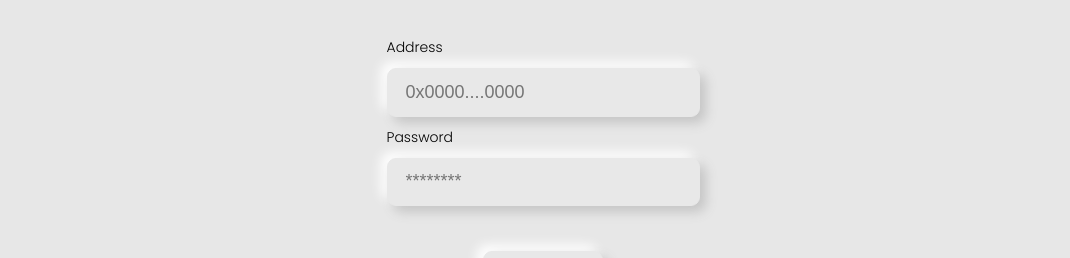
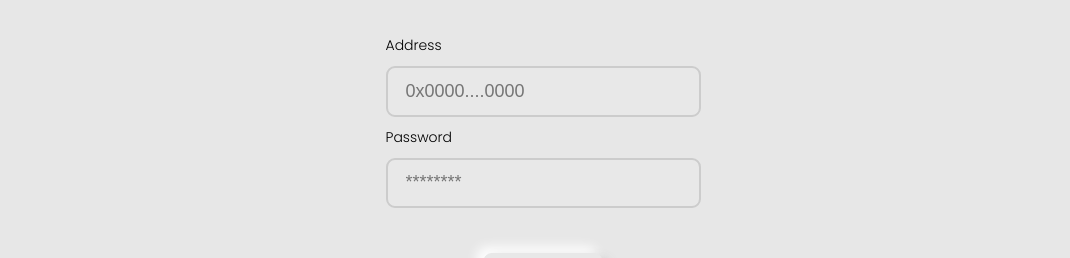
Before and after one commit to SurroundingArt64/Fluence-NFT-Wallet, a React (Create React App) app in the folder frontend/: page / in a window 1280 px wide. Both pictures are taken after a click on the button "Login into account". Shown: the part 326-584 px from the top of the page, without its empty margins (97-1167 px from the left). Built offline with nearby package versions, Linux system fonts and the light colour scheme.

Commit message:
feat(styles): #22

```diff
--- a/frontend/src/App.css
+++ b/frontend/src/App.css
@@ -63,19 +63,23 @@ p {
 
 input {
   /* remove all styles */
-  border: none;
+  border: 2px #ccc solid;
   padding: 0.7em 1em;
   font-size: 18px;
   font-weight: 200;
   border-radius: 0.5em;
   background: #e8e8e8;
-  border: 1px solid #e8e8e8;
   transition: all 0.3s;
-  box-shadow: 6px 6px 12px #c5c5c5, -6px -6px 12px #ffffff;
+  box-shadow: none;
   margin: 10px;
   color: rgb(58, 58, 58);
   min-width: 275px;
   cursor: pointer;
+}
+
+input:hover {
+  border: 2px #e7e7e7 solid;
+  box-shadow: 6px 6px 12px #c5c5c5, -6px -6px 12px #ffffff;
 }
 
 form {
@@ -158,7 +162,7 @@ select:focus {
   width: auto;
   float: left;
   max-width: 100%;
-  border-radius: 2px;
+  border-radius: 5px;
   margin: 0;
   padding: 0;
 }
--- a/frontend/src/components/Login.tsx
+++ b/frontend/src/components/Login.tsx
@@ -20,7 +20,7 @@ const Login: React.FC<{ setConnected: (privKey: string) => void }> = ({ setConne
 		<>
 			<h2>LOGIN</h2>
 			<p>Enter your address and password</p>
-			<form>
+			<form onSubmit={handleLogin}>
 				<div className='Form'>
 					<label htmlFor='addr'>Address</label>
 					<input
@@ -46,7 +46,7 @@ const Login: React.FC<{ setConnected: (privKey: string) => void }> = ({ setConne
 					/>
 				</div>
 				<span style={{ height: "25px" }} />
-				<button type='submit' onClick={handleLogin}>LOGIN</button>
+				<button type='submit'>LOGIN</button>
 			</form>
 		</>
 	)
```
